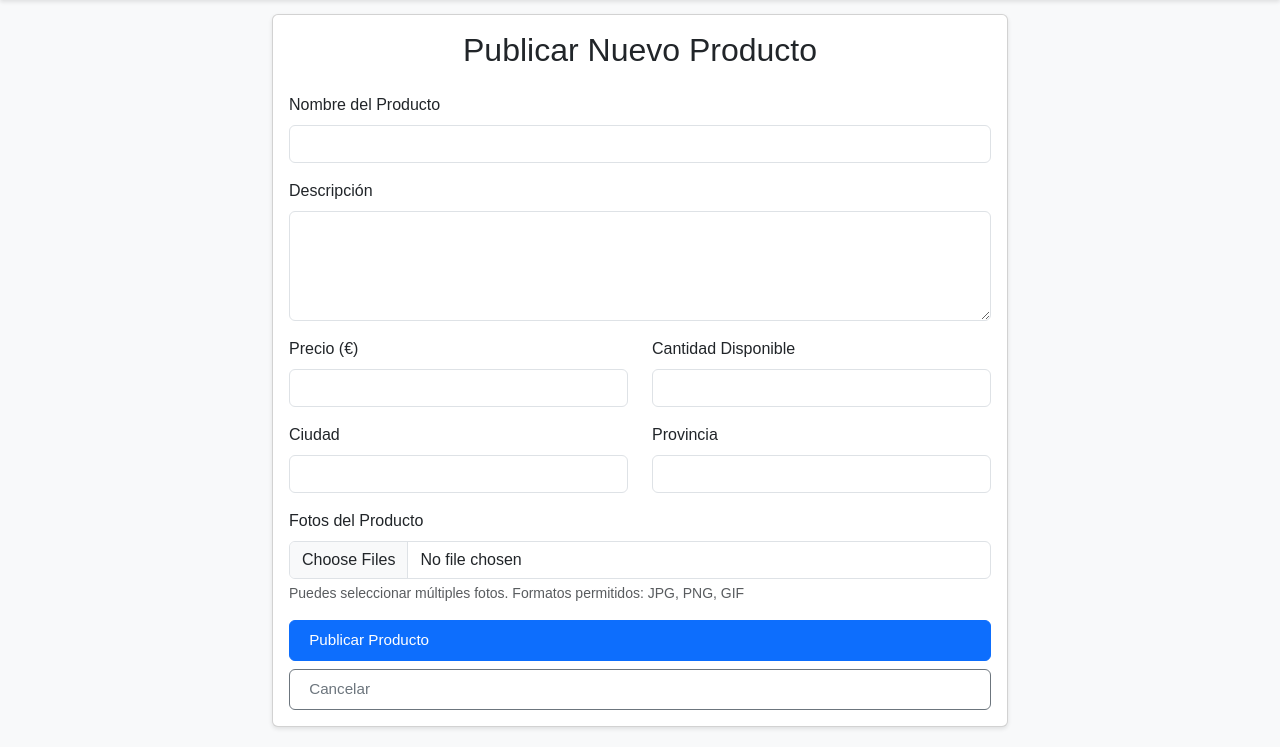
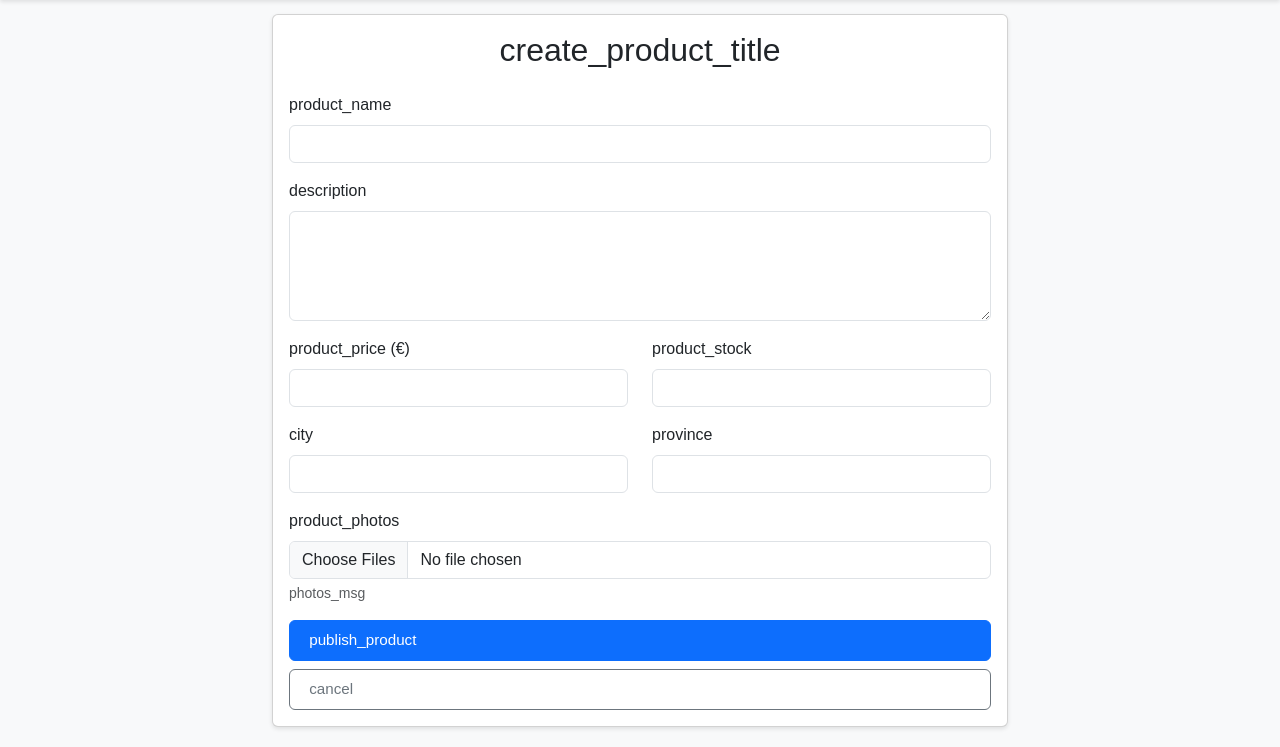
Before and after one commit to J0ANDA/Mercatto-Revalia, a PHP site: page /pages/crear-producto.php in a window 1280 px wide. Shown: the part 138-885 px from the top of the page. Run offline with PHP 8.4, Linux system fonts and the light colour scheme; a user stored in the database is signed in.

Commit message:
translations of Publish and Edit Product pages

```diff
--- a/pages/crear-producto.php
+++ b/pages/crear-producto.php
@@ -259,7 +259,7 @@
             <div class="col-md-8">
                 <div class="card">
                     <div class="card-body">
-                        <h2 class="card-title text-center mb-4">Publicar Nuevo Producto</h2>
+                        <h2 class="card-title text-center mb-4"><?= $preferences->translate('create_product_title')?></h2>
 
                         <?php if ($error): ?>
                             <div class="alert alert-danger">
@@ -269,76 +269,76 @@
 
                         <form method="POST" action="crear-producto.php" class="needs-validation" novalidate enctype="multipart/form-data">
                             <div class="mb-3">
-                                <label for="nombre" class="form-label">Nombre del Producto</label>
+                                <label for="nombre" class="form-label"><?= $preferences->translate('product_name')?></label>
                                 <input type="text" class="form-control" id="nombre" name="nombre" required
                                        value="<?= isset($_POST['nombre']) ? htmlspecialchars($_POST['nombre']) : '' ?>">
                                 <div class="invalid-feedback">
-                                    Por favor ingresa el nombre del producto
+                                    <?= $preferences->translate('blank_product_name') ?>
                                 </div>
                             </div>
 
                             <div class="mb-3">
-                                <label for="descripcion" class="form-label">Descripción</label>
+                                <label for="descripcion" class="form-label"><?= $preferences->translate('description')?></label>
                                 <textarea class="form-control" id="descripcion" name="descripcion" rows="4" required><?= isset($_POST['descripcion']) ? htmlspecialchars($_POST['descripcion']) : '' ?></textarea>
                                 <div class="invalid-feedback">
-                                    Por favor ingresa una descripción
+                                    <?= $preferences->translate('blank_description') ?>
                                 </div>
                             </div>
 
                             <div class="row">
                                 <div class="col-md-6 mb-3">
-                                    <label for="precio" class="form-label">Precio (€)</label>
+                                    <label for="precio" class="form-label"><?= $preferences->translate('product_price')?> (€)</label>
                                     <input type="number" class="form-control" id="precio" name="precio"
                                            step="0.01" min="0.01" required
                                            value="<?= isset($_POST['precio']) ? htmlspecialchars($_POST['precio']) : '' ?>">
                                     <div class="invalid-feedback">
-                                        Por favor ingresa un precio válido
+                                        <?= $preferences->translate('blank_price') ?>
                                     </div>
                                 </div>
 
                                 <div class="col-md-6 mb-3">
-                                    <label for="stock" class="form-label">Cantidad Disponible</label>
+                                    <label for="stock" class="form-label"><?=$preferences->translate('product_stock') ?></label>
                                     <input type="number" class="form-control" id="stock" name="stock"
                                            min="1" required
                                            value="<?= isset($_POST['stock']) ? htmlspecialchars($_POST['stock']) : '' ?>">
                                     <div class="invalid-feedback">
-                                        Por favor ingresa una cantidad válida
+                                        <?=$preferences->translate('blank_stock') ?>
                                     </div>
                                 </div>
                             </div>
 
                             <div class="row">
                                 <div class="col-md-6 mb-3">
-                                    <label for="ciudad" class="form-label">Ciudad</label>
+                                    <label for="ciudad" class="form-label"><?=$preferences->translate('city') ?></label>
                                     <input type="text" class="form-control" id="ciudad" name="ciudad" required
                                            value="<?= isset($_POST['ciudad']) ? htmlspecialchars($_POST['ciudad']) : '' ?>">
                                     <div class="invalid-feedback">
-                                        Por favor ingresa la ciudad
+                                        <?= $preferences->translate('blank_city') ?>
                                     </div>
                                 </div>
 
                                 <div class="col-md-6 mb-3">
-                                    <label for="provincia" class="form-label">Provincia</label>
+                                    <label for="provincia" class="form-label"><?=$preferences->translate('province') ?></label>
                                     <input type="text" class="form-control" id="provincia" name="provincia" required
                                            value="<?= isset($_POST['provincia']) ? htmlspecialchars($_POST['provincia']) : '' ?>">
                                     <div class="invalid-feedback">
-                                        Por favor ingresa la provincia
+                                        <?= $preferences->translate('blank_province') ?>
                                     </div>
                                 </div>
                             </div>
 
                             <div class="mb-3">
-                                <label for="fotos" class="form-label">Fotos del Producto</label>
+                                <label for="fotos" class="form-label"><?=$preferences->translate('product_photos') ?></label>
                                 <input type="file" class="form-control" id="fotos" name="fotos[]" multiple
                                        accept="image/jpeg,image/png,image/gif">
                                 <div class="form-text">
-                                    Puedes seleccionar múltiples fotos. Formatos permitidos: JPG, PNG, GIF
+                                    <?=$preferences->translate('photos_msg') ?>
                                 </div>
                             </div>
 
                             <div class="d-grid gap-2">
-                                <button type="submit" class="btn btn-primary">Publicar Producto</button>
-                                <a href="../index.php" class="btn btn-outline-secondary">Cancelar</a>
+                                <button type="submit" class="btn btn-primary"><?=$preferences->translate('publish_product') ?></button>
+                                <a href="../index.php" class="btn btn-outline-secondary"><?=$preferences->translate('cancel') ?></a>
                             </div>
                         </form>
                     </div>
```
Also changed, not shown: lang/en.php (+19 -1 lines), lang/es.php (+19 -1 lines), pages/editar-producto.php (+18 -18 lines), uploads/productos/prod_11_68c851738f4b6.jpg (added).
